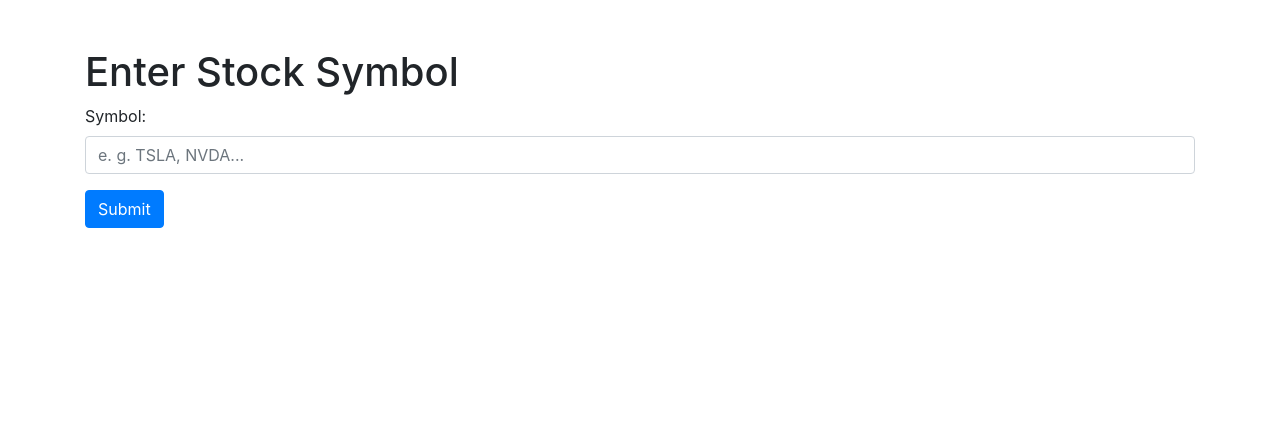
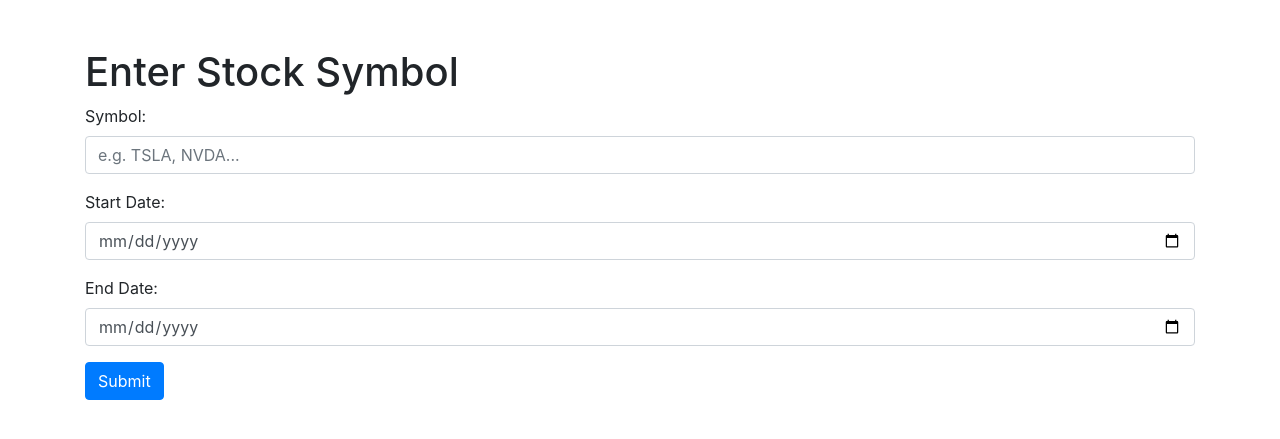
Before and after one commit to liviobue/sp_project_group_19, a Flask app: page / in a window 1280 px wide. Shown: the top 439 px of the page. Run offline with Flask 3, Linux system fonts and the light colour scheme; some libraries are stand-ins or nearby versions.

Commit message:
start and end date of stock analysis

```diff
--- a/app.py
+++ b/app.py
@@ -11,11 +11,20 @@ from sqlalchemy import create_engine, text
 from sqlalchemy.orm import sessionmaker
 import requests
 import folium
+from datetime import date
 
 app = Flask(__name__)
 
 # Step 1: API key and endpoint
 api_key = 'HN5ZKE3677Q1PMJM'
+
+# Define connection
+db_user = 'root'
+db_password = 'test123'
+db_host = 'db'
+db_port = '3306'
+db_name = 'tesla_stock_price'
+db_connection = f'mysql+pymysql://{db_user}:{db_password}@{db_host}:{db_port}/{db_name}'
 
 
 def get_stock_data(symbol):
@@ -24,14 +33,6 @@ def get_stock_data(symbol):
     # Step 2: Retrieve data from API and convert to DataFrame
     response = requests.get(url)
     data = json.loads(response.text)
-
-    # Define connection
-    db_user = 'root'
-    db_password = 'test123'
-    db_host = 'db'
-    db_port = '3306'
-    db_name = 'tesla_stock_price'
-    db_connection = f'mysql+pymysql://{db_user}:{db_password}@{db_host}:{db_port}/{db_name}'
 
     # Connect to the database
     engine = create_engine(db_connection, echo=True)
@@ -67,14 +68,17 @@ def get_stock_data(symbol):
 
     print("Successfully inserted data")
 
+
+def get_stock_data_for_page(start_date, end_date, symbol):
+    table_name = f"{symbol}_daily_prices"
+    engine = create_engine(db_connection, echo=True)
+    connection = engine.connect()
     # Execute the query
-    query = f'SELECT * FROM {table_name}'
+    query = f"SELECT * FROM {table_name} WHERE date BETWEEN '{start_date}' AND '{end_date}'"
     df = pd.read_sql_query(query, engine)
-
     # Step 3: Calculate daily return
     df['return'] = df['close'].sort_index(ascending=False).pct_change().apply(
         lambda x: "{:.3f} %".format(x*100))
-
     return (df)
 
 
@@ -109,7 +113,8 @@ def createMap(symbol):
     response = requests.get(url)
     data = response.json()
     address = data['Address']
-    url = "https://nominatim.openstreetmap.org/search?q={}&format=json".format(address)
+    url = "https://nominatim.openstreetmap.org/search?q={}&format=json".format(
+        address)
     response = requests.get(url).json()
     if response:
         lat = response[0]["lat"]
@@ -126,14 +131,25 @@ def createMap(symbol):
 
 @app.route('/')
 def index():
-    return render_template('index.html')
+    today = date.today()
+    return render_template('index.html', date=date)
 
 
 @app.route('/stock_info', methods=['POST'])
 def stock_info():
     symbol = request.form['symbol'].upper()
+    start_date = request.form.get('start_date')
+    end_date = request.form.get('end_date')
     try:
-        df = get_stock_data(symbol)
+        get_stock_data(symbol)
+        df = get_stock_data_for_page(start_date, end_date, symbol)
+
+        if df.empty:
+            resp = make_response(render_template(
+                'error.html', symbol=symbol, error="No stock information for this time period"))
+            resp.cache_control.no_cache = True
+            return resp
+
         corr = calc_corr_sp500(df)
         stock_name = get_stock_name(symbol)
 
@@ -142,7 +158,7 @@ def stock_info():
         # set the figure size to 12 inches (width) by 6 inches (height)
         plt.figure(figsize=(13, 6))
         plt.plot(df['date'], df['close'])
-        plt.title(f"{stock_name} Stock Price")
+        plt.title(f"{stock_name} Stock Price between {start_date} and {end_date}")
         plt.xlabel('Date')
         plt.ylabel('Closing Price ($)')
         plt.xticks(df['date'][::10])  # set x ticks to show every 10th date
@@ -157,7 +173,6 @@ def stock_info():
     except Exception as e:
         resp = make_response(render_template(
             'error.html', symbol=symbol, error=str(e)))
-        # set no_cache to True to prevent caching of the error page
         resp.cache_control.no_cache = True
         return resp
 
--- a/templates/index.html
+++ b/templates/index.html
@@ -20,11 +20,35 @@
         <form method="POST" action="{{ url_for('stock_info') }}">
             <div class="form-group">
                 <label for="symbol">Symbol:</label>
-                <input type="text" class="form-control" name="symbol" id="symbol" placeholder="e. g. TSLA, NVDA..." required>
+                <input type="text" class="form-control" name="symbol" id="symbol" placeholder="e.g. TSLA, NVDA..."
+                    required>
             </div>
-            <button type="submit" class="btn btn-primary">Submit</button>
+            <div class="form-group">
+                <label for="start_date">Start Date:</label>
+                <input type="date" class="form-control" name="start_date" id="start_date" required
+                    max="{{ date.today().strftime('%Y-%m-%d') }}">
+            </div>
+            <div class="form-group">
+                <label for="end_date">End Date:</label>
+                <input type="date" class="form-control" name="end_date" id="end_date" required
+                    max="{{ date.today().strftime('%Y-%m-%d') }}">
+            </div>
+            <button type="submit" class="btn btn-primary" onclick="return validateDates()">Submit</button>
         </form>
     </div>
+
+    <script>
+        function validateDates() {
+            var startDate = new Date(document.getElementById("start_date").value);
+            var endDate = new Date(document.getElementById("end_date").value);
+            if (startDate > endDate) {
+                alert("End date must be after start date.");
+                return false;
+            }
+            return true;
+        }
+    </script>
+
 </body>
 
 </html>
```
